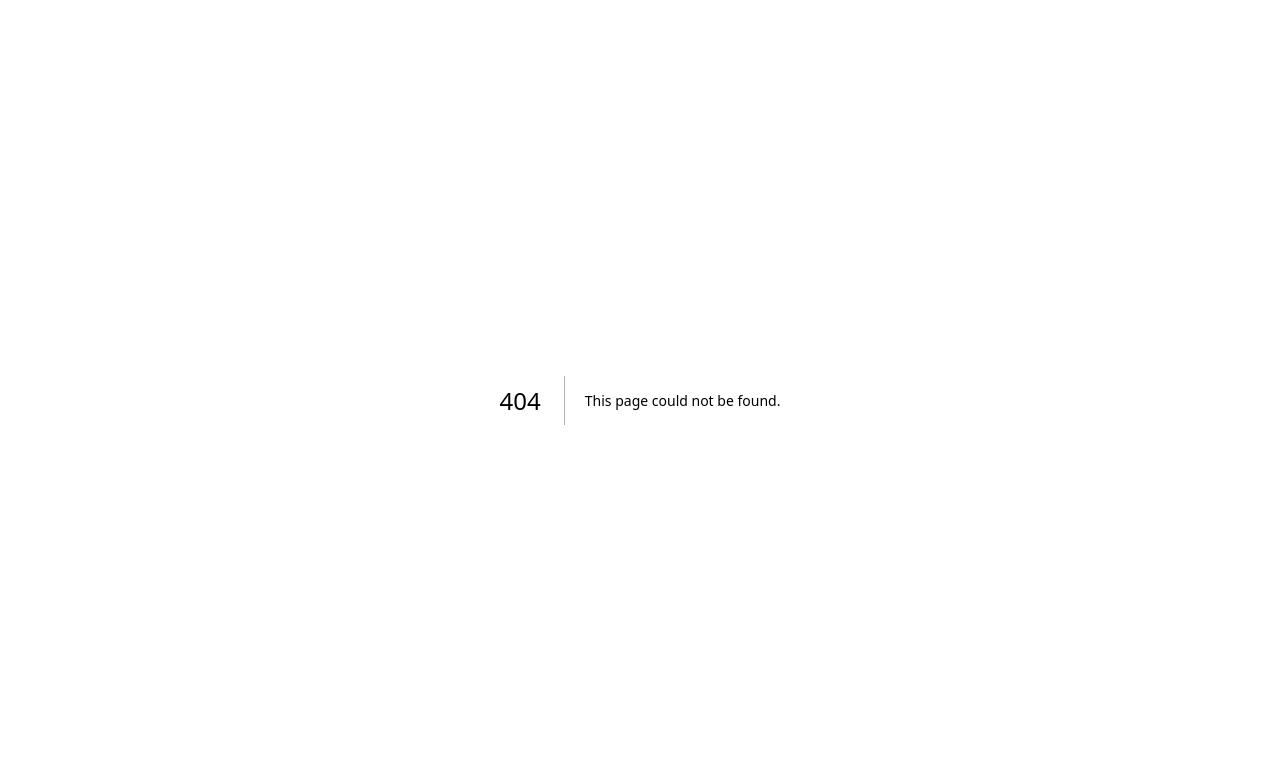
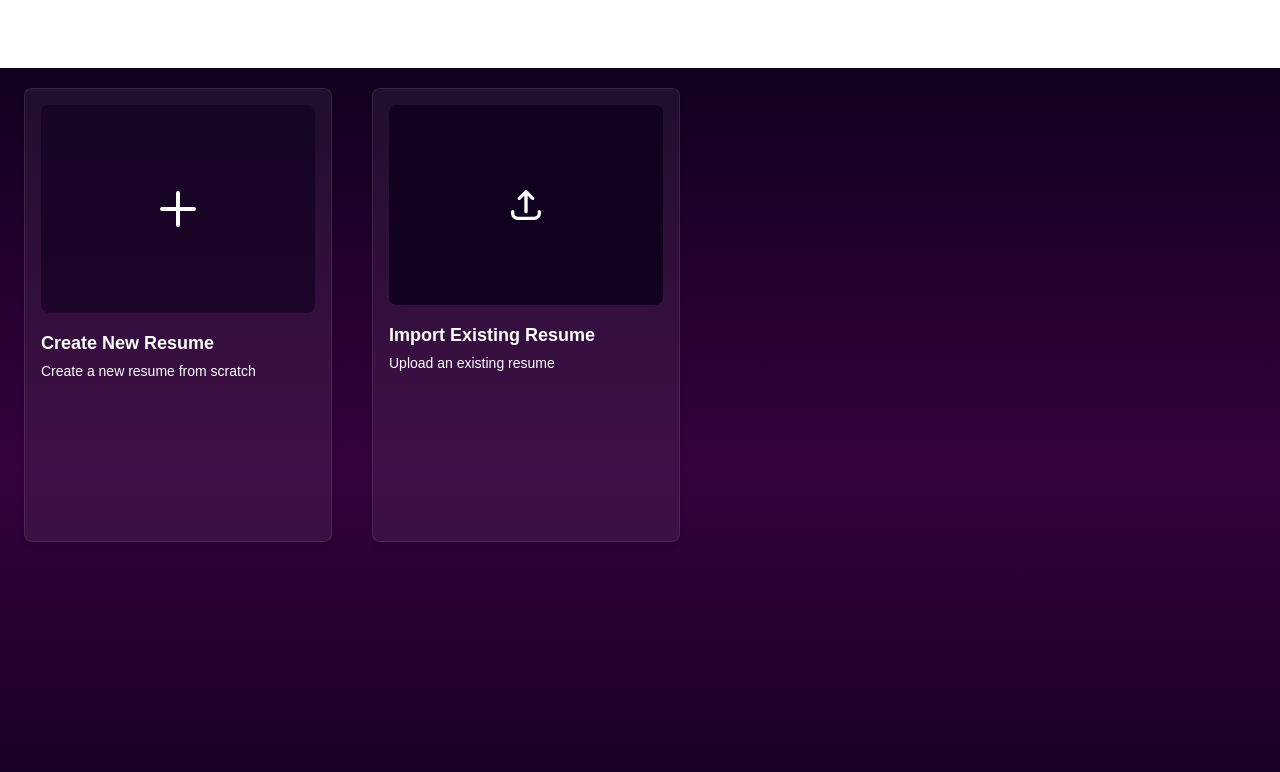
Before and after one commit to saurabhbelote/JobFormAutomator, a Next.js app: page /create-resumes in a window 1280 px wide. Before the commit this address had no page. Shown: the top 772 px of the page. Built offline with nearby package versions, Linux system fonts and the light colour scheme.

Commit message:
create or using existing reume

```diff
--- /dev/null
+++ b/app/create-resumes/page.tsx
@@ -0,0 +1,14 @@
+/** @format */
+
+import Header from "@/components/createResume/Header";
+import React from "react";
+
+export default function CreateResume() {
+  return (
+
+      <div className="h-screen">
+        <Header />
+      </div>
+
+  );
+}
--- /dev/null
+++ b/components/createResume/GridView.jsx
@@ -0,0 +1,56 @@
+/** @format */
+
+import React from "react";
+import { useRouter } from "next/navigation";
+
+const GridView = () => {
+  const router = useRouter();
+
+  return (
+    <div className=" flex p-6 h-[100vh] gap-10 bg-gradient-to-b pt-5 from-[#11011E] via-[#35013e] to-[#11011E] bg-[#11011E] text-white">
+      {/* Create new resume card */}
+      <div
+        onClick={() => router.push("/Resume")}
+        className="bg-[#ffffff0f] border-[#ffffff17] w-[25%] h-[60%] border-[1.5px] rounded-lg shadow-md p-4 hover:shadow-lg transition-shadow duration-200 cursor-pointer">
+        <div className="aspect-w-8 aspect-h-11 bg-[#11011ea3] mb-4 py-20 px-10  rounded-lg">
+          <div className="w-full h-full flex flex-col items-center justify-center">
+            <svg xmlns="http://www.w3.org/2000/svg" className="h-12 w-12 text-white" fill="none" viewBox="0 0 24 24" stroke="currentColor">
+              <path strokeLinecap="round" strokeLinejoin="round" strokeWidth={2} d="M12 4v16m8-8H4" />
+            </svg>
+
+          </div>
+        </div>
+        <h3 className="text-lg font-semibold ">Create New Resume</h3>
+        <p className="text-sm  mt-1">Create a new resume from scratch</p>
+      </div>
+
+      {/* Import existing resume card */}
+      <div
+        className="bg-[#ffffff0f] border-[#ffffff17] border-[1.5px] w-[25%] h-[60%] rounded-lg shadow-md p-4 hover:shadow-lg transition-shadow duration-200 cursor-pointer">
+        <div className="aspect-w-8 aspect-h-11 bg-[#11011E] mb-4 py-20 px-10 rounded-lg">
+          <label className="w-full h-full flex flex-col items-center justify-center cursor-pointer">
+            <input
+              type="file"
+              accept=".pdf,.doc,.docx"
+              className="hidden"
+              onChange={(e) => {
+                if (e.target.files?.[0]) {
+                  // Handle file import logic here
+                  console.log("Imported file:", e.target.files[0]);
+                }
+              }}
+            />
+            <svg xmlns="http://www.w3.org/2000/svg" className="h-10 w-10 " fill="none" viewBox="0 0 24 24" stroke="currentColor">
+              <path strokeLinecap="round" strokeLinejoin="round" strokeWidth={2} d="M4 16v1a3 3 0 003 3h10a3 3 0 003-3v-1m-4-8l-4-4m0 0L8 8m4-4v12" />
+            </svg>
+
+          </label>
+        </div>
+        <h3 className="text-lg font-semibold ">Import Existing Resume</h3>
+        <p className="text-sm  mt-1">Upload an existing resume</p>
+      </div>
+    </div>
+  );
+};
+
+export default GridView;
--- /dev/null
+++ b/components/createResume/Header.jsx
@@ -0,0 +1,54 @@
+/** @format */
+
+"use client";
+import React, { useState } from "react";
+import { BsGrid, BsList } from "react-icons/bs";
+import GridView from "./GridView";
+import ListView from "./ListView";
+import { usePathname } from "next/navigation";
+import Image from "next/image";
+
+const Header = () => {
+  const [viewMode, setViewMode] = useState("grid");
+  const pathname = usePathname();
+
+  return (
+    <div>
+      <div className="w-full p-4 text-white">
+        <div className="container mx-auto">
+          <div className="flex justify-between items-center">
+            <div className="flex items-center space-x-3">
+
+              <span className="text-2xl font-bold">Resumes</span>
+            </div>
+            <div className="flex items-center space-x-4">
+              <button
+                onClick={() => setViewMode("grid")}
+                className={`p-2 rounded-md ${
+                  viewMode === "grid" ? "bg-[#ffffff1a]" : (
+                    "hover:bg-[#ffffff0f]"
+                  )
+                }`}>
+                <BsGrid size={20} />
+              </button>
+              <button
+                onClick={() => setViewMode("list")}
+                className={`p-2 rounded-md ${
+                  viewMode === "list" ? "bg-[#ffffff1a]" : (
+                    "hover:bg-[#ffffff0f]"
+                  )
+                }`}>
+                <BsList size={20} />
+              </button>
+            </div>
+          </div>
+        </div>
+      </div>
+      {/* Render the appropriate view based on viewMode */}
+      {pathname === "/create-resumes" &&
+        (viewMode === "grid" ? <GridView /> : <ListView />)}
+    </div>
+  );
+};
+
+export default Header;
--- /dev/null
+++ b/components/createResume/ListView.jsx
@@ -0,0 +1,72 @@
+/** @format */
+
+import React from "react";
+import { useRouter } from "next/navigation";
+
+const ListView = () => {
+  const router = useRouter();
+
+  return (
+    <div className="p-6 bg-gradient-to-b from-[#11011E] via-[#35013e] to-[#11011E] min-h-screen">
+      <div className="max-w-4xl mx-auto bg-[#ffffff0f] border border-[#ffffff17] rounded-lg shadow-lg">
+        {/* Create new resume item */}
+        <div className="border-b border-[#ffffff17] p-4 hover:bg-[#ffffff1a] transition-colors duration-200">
+          <div
+            onClick={() => router.push("/Resume")}
+            className="flex items-center justify-between cursor-pointer">
+            <div className="flex items-center space-x-4">
+              <div className="w-12 h-16 bg-[#11011ea3] flex items-center justify-center rounded-lg">
+                <svg xmlns="http://www.w3.org/2000/svg" className="h-6 w-6 text-white" fill="none" viewBox="0 0 24 24" stroke="currentColor">
+                  <path strokeLinecap="round" strokeLinejoin="round" strokeWidth={2} d="M12 4v16m8-8H4" />
+                </svg>
+              </div>
+              <div>
+                <h3 className="text-lg font-semibold text-white mb-1">Create New Resume</h3>
+                <p className="text-sm text-gray-300">Start fresh with a new resume template</p>
+              </div>
+            </div>
+            <div className="text-gray-300 hover:text-white">
+              <svg xmlns="http://www.w3.org/2000/svg" className="h-5 w-5" fill="none" viewBox="0 0 24 24" stroke="currentColor">
+                <path strokeLinecap="round" strokeLinejoin="round" strokeWidth={2} d="M9 5l7 7-7 7" />
+              </svg>
+            </div>
+          </div>
+        </div>
+
+        {/* Import existing resume item */}
+        <div className="p-4 hover:bg-[#ffffff1a] transition-colors duration-200">
+          <div className="flex items-center justify-between">
+            <div className="flex items-center space-x-4">
+              <label className="w-12 h-16 bg-[#11011ea3] flex items-center justify-center rounded-lg cursor-pointer hover:bg-[#11011e] transition-colors">
+                <input
+                  type="file"
+                  accept=".pdf,.doc,.docx"
+                  className="hidden"
+                  onChange={(e) => {
+                    if (e.target.files?.[0]) {
+                      console.log("Imported file:", e.target.files[0]);
+                    }
+                  }}
+                />
+                <svg xmlns="http://www.w3.org/2000/svg" className="h-6 w-6 text-white" fill="none" viewBox="0 0 24 24" stroke="currentColor">
+                  <path strokeLinecap="round" strokeLinejoin="round" strokeWidth={2} d="M4 16v1a3 3 0 003 3h10a3 3 0 003-3v-1m-4-8l-4-4m0 0L8 8m4-4v12" />
+                </svg>
+              </label>
+              <div>
+                <h3 className="text-lg font-semibold text-white mb-1">Import Existing Resume</h3>
+                <p className="text-sm text-gray-300">Upload your existing resume file</p>
+              </div>
+            </div>
+            <div className="text-gray-300">
+              <svg xmlns="http://www.w3.org/2000/svg" className="h-5 w-5" fill="none" viewBox="0 0 24 24" stroke="currentColor">
+                <path strokeLinecap="round" strokeLinejoin="round" strokeWidth={2} d="M4 16v1a3 3 0 003 3h10a3 3 0 003-3v-1m-4-4l-4 4m0 0l-4-4m4 4V4" />
+              </svg>
+            </div>
+          </div>
+        </div>
+      </div>
+    </div>
+  );
+};
+
+export default ListView;
--- a/tsconfig.json
+++ b/tsconfig.json
@@ -22,6 +22,6 @@
       "@/*": ["./*"]
     }
   },
-  "include": ["next-env.d.ts", "**/*.ts", "**/*.tsx", ".next/types/**/*.ts"],
+  "include": ["next-env.d.ts", "**/*.ts", "**/*.tsx", ".next/types/**/*.ts", "components/createResume/Header.jsx"],
   "exclude": ["node_modules"]
 }
```
Also changed, not shown: public/Logo.png (added).
